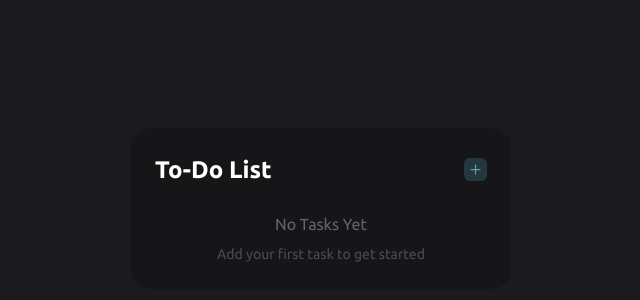
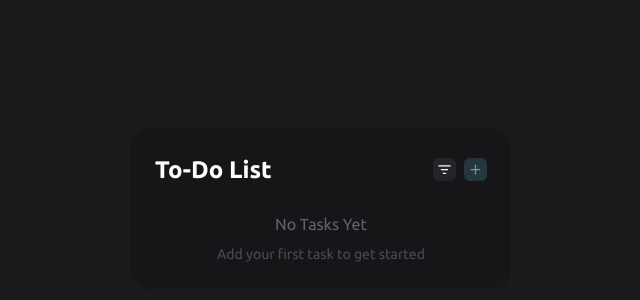
Before and after one commit to trinidj/todo-list-app, a plain HTML site: page index.html in a window 1280 px wide. Shown: the part 192-492 px from the top of the page, 319-959 px from the left. Drawn offline with Linux system fonts and the light colour scheme.

Commit message:
update: created filter button

```diff
--- a/index.html
+++ b/index.html
@@ -16,6 +16,10 @@
           <h1>To-Do List</h1>
 
           <div class="todo-actions">
+            <button id="filter-task" class="filter-task">
+              <svg xmlns="http://www.w3.org/2000/svg" width="15" height="15" viewBox="0 0 24 24" fill="none" stroke="currentColor" stroke-width="2" stroke-linecap="round" stroke-linejoin="round" class="lucide lucide-list-filter-icon lucide-list-filter"><path d="M3 6h18"/><path d="M7 12h10"/><path d="M10 18h4"/></svg>
+            </button>
+
             <button id="add-task" class="add-task">
               <svg xmlns="http://www.w3.org/2000/svg" width="15" height="15" viewBox="0 0 24 24" fill="none" stroke="currentColor" stroke-width="2" stroke-linecap="round" stroke-linejoin="round" class="lucide lucide-plus-icon lucide-plus"><path d="M5 12h14"/><path d="M12 5v14"/></svg>
             </button>
--- a/styles.css
+++ b/styles.css
@@ -96,7 +96,7 @@ body {
 }
 
 .add-task,
-.select-task,
+.filter-task,
 .delete-task {
   background: none;
   border: none;
@@ -104,12 +104,6 @@ body {
   cursor: pointer;
   display: flex;
   align-items: center;
-  transition: all 0.3s ease;
-  border-radius: 5px;
-}
-
-.add-task,
-.delete-task {
   border-radius: 25%;
   transition: all 0.2s ease-in-out;
 }
@@ -119,13 +113,18 @@ body {
   color: var(--heading-color);
 }
 
+.filter-task {
+  background-color: hsl(from var(--base-light) h s l / 0.5);
+  color: var(--base-color-lighter);
+}
+
 .delete-task {
   color: hsl(from #ffffff h s calc(l - 5) / 0.5);
 }
 
 .add-task:hover,
+.filter-task:hover,
 .delete-task:hover {
-  background-color: hsl(from var(--delete-task-color) h s l / 0.3);
   transform: scale(1.10);
 }
 
@@ -133,7 +132,12 @@ body {
   background-color: hsl(from var(--accent-color) h s calc(l - 15) / 0.3);
 }
 
+.filter-task:hover {
+  background-color: hsl(from var(--base-light) h s calc(l - 2) / 0.3);
+}
+
 .delete-task:hover {
+  background-color: hsl(from var(--delete-task-color) h s l / 0.3);
   color: hsl(from var(--delete-task-color) h s calc(l + 10) / 0.5);
 }
 
```
